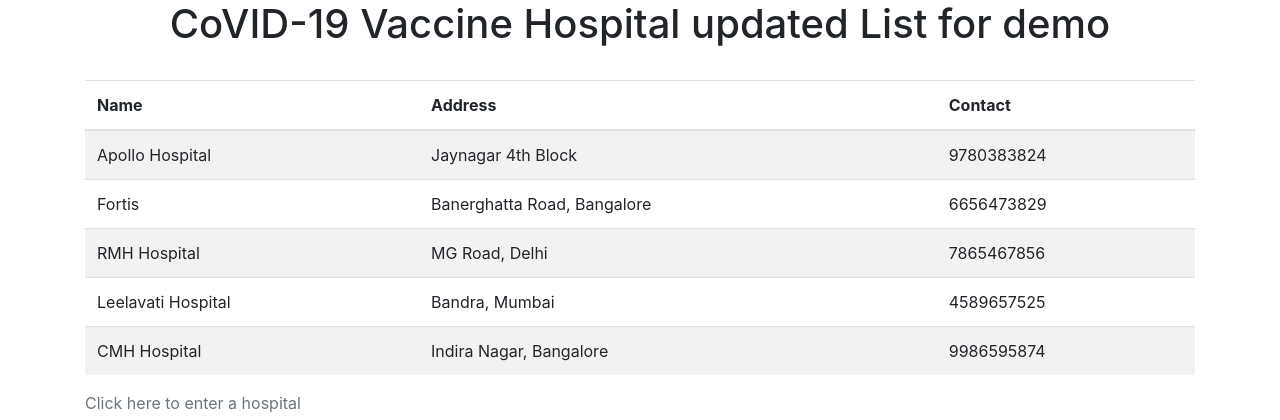
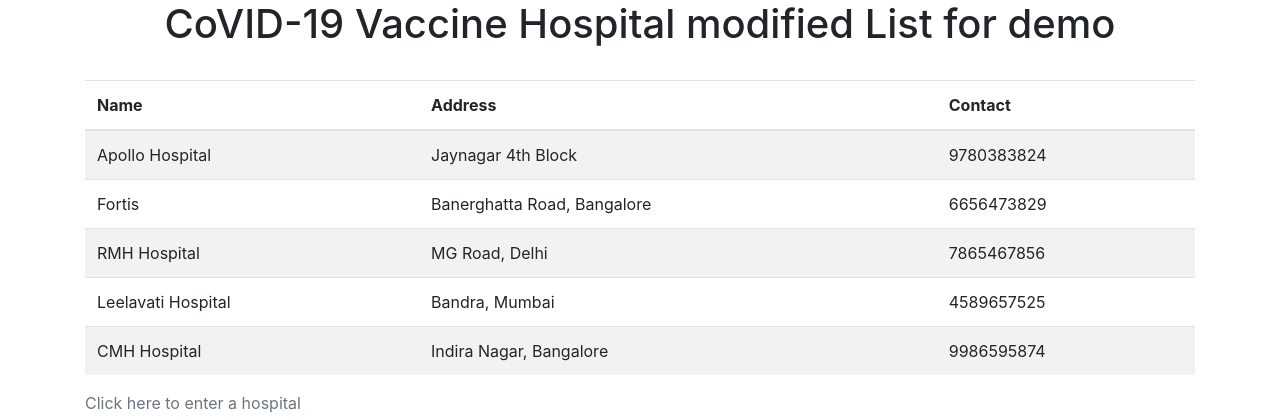
Before and after one commit to mbuorg/samplepython, a Flask app: page / in a window 1280 px wide. Shown: the part 56-476 px from the top of the page. Run offline with Flask 2, Linux system fonts and the light colour scheme; data comes from the database, SQL or seed files in the repository; some libraries are stand-ins or nearby versions.

Commit message:
updated code for demo

```diff
--- a/templates/index.html
+++ b/templates/index.html
@@ -1,7 +1,7 @@
 {% extends 'base.html' %}
 
 {% block content %}
-    <h1 class="text-center">{% block title %} CoVID-19 Vaccine Hospital updated List for demo {% endblock %}</h1>
+    <h1 class="text-center">{% block title %} CoVID-19 Vaccine Hospital modified List for demo {% endblock %}</h1>
     <br>
     <table class="table table-striped table-hover">
     <thead>
```
